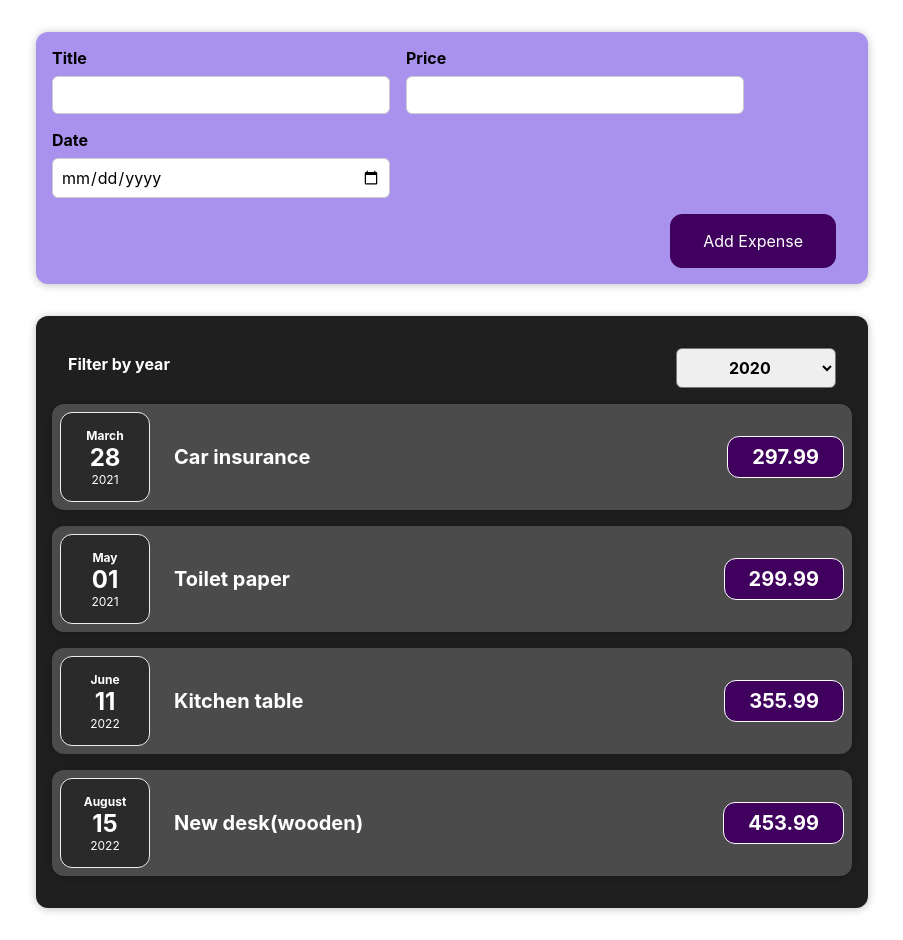
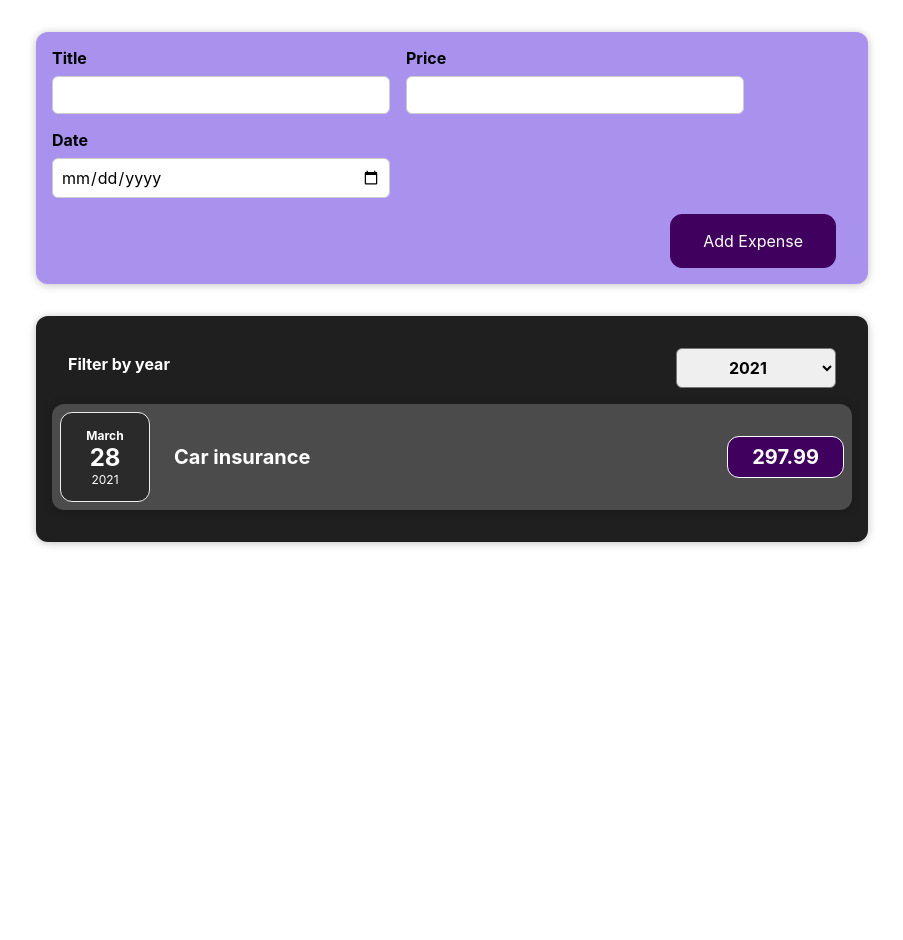
Before and after one commit to kbugaienko/Udemy_Bootcamp2022, a React (Create React App) app in the folder React/react-complete-guide/: page / in a window 1280 px wide. Shown: the whole page, without its empty margins (188-1091 px from the left). After the commit the page ends 800 px from the top, so only its background shows below. Built offline with nearby package versions, Linux system fonts and the light colour scheme.

Commit message:
Exercise: Display a list for the selected year

```diff
--- a/React/react-complete-guide/src/App.js
+++ b/React/react-complete-guide/src/App.js
@@ -14,7 +14,7 @@
     id: "e2",
     title: "Toilet paper",
     price: 299.99,
-    date: new Date(2021, 3, 31),
+    date: new Date(2022, 3, 31),
   },
   {
     id: "e3",
--- a/React/react-complete-guide/src/components/Expenses/Expenses.js
+++ b/React/react-complete-guide/src/components/Expenses/Expenses.js
@@ -7,11 +7,15 @@
 import "./Expenses.css";
 
 const Expenses = (props) => {
-  const [filteredYear, setFilteredYear] = useState("2020");
+  const [filteredYear, setFilteredYear] = useState("2021");
 
   const filterChangeHandler = (selectedYear) => {
     setFilteredYear(selectedYear);
   };
+
+  const filteredExpenses = props.items.filter((expense) => {
+    return  expense.date.getFullYear().toString() === filteredYear;
+  });
 
   return (
     <div>
@@ -20,8 +24,9 @@
           selected={filteredYear}
           onChangeFilter={filterChangeHandler}
         />
-        {props.items.map((expense) => (
+        {filteredExpenses.map((expense) => (
           <ExpenseItem
+            key={expense.id}
             title={expense.title}
             price={expense.price}
             date={expense.date}
```
